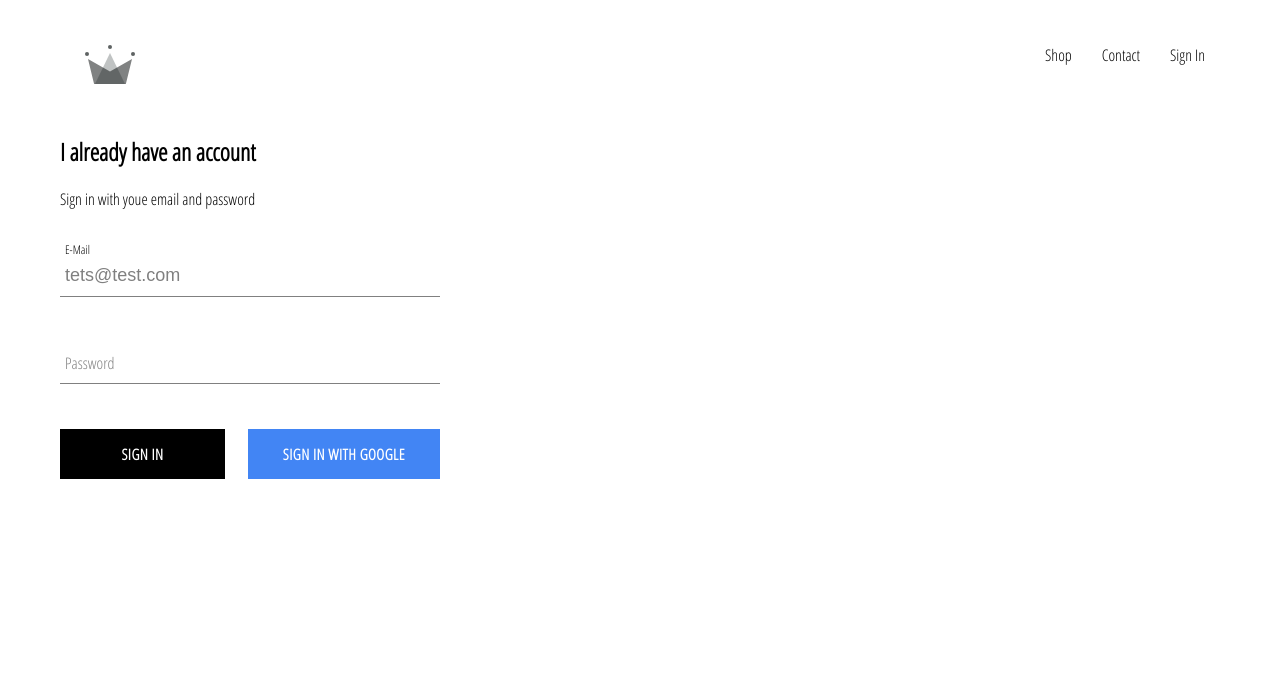
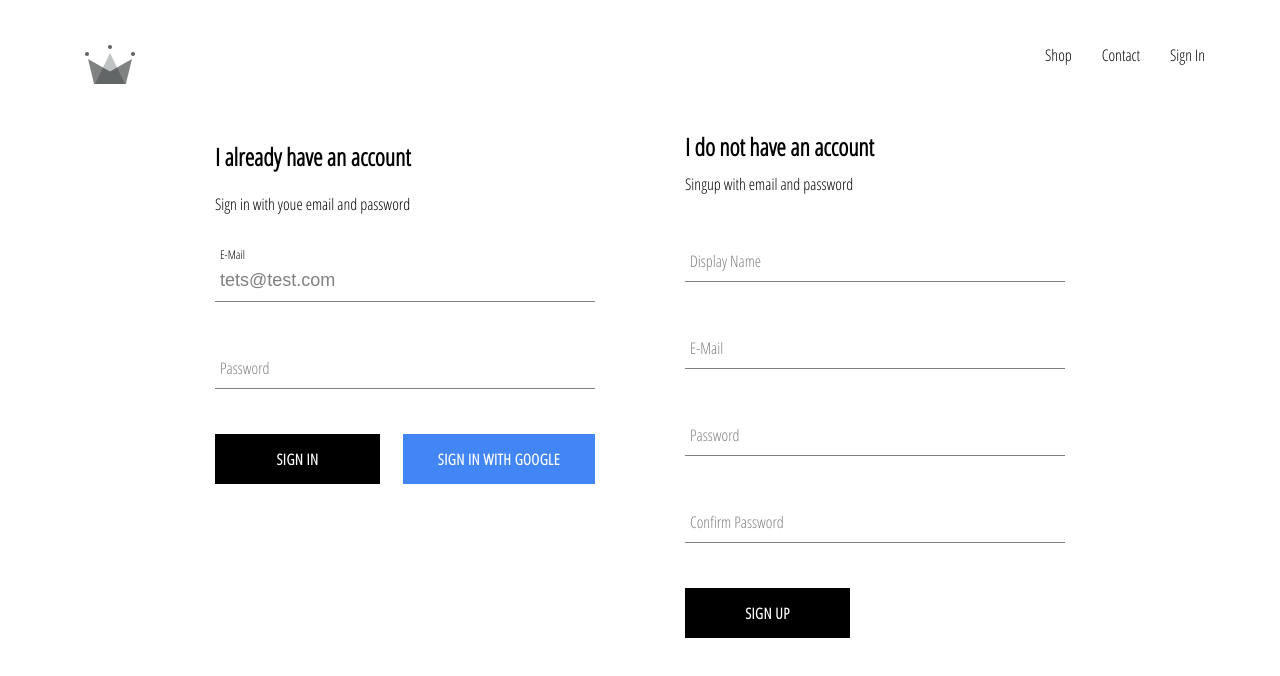
Before and after one commit to ravirasadiya/React-ecommerce, a React (Create React App) app: page /signin in a window 1280 px wide. Shown: the top 676 px of the page. Built offline with nearby package versions, Linux system fonts and the light colour scheme; no server answers.

Commit message:
signup updated

```diff
--- a/src/App.js
+++ b/src/App.js
@@ -19,8 +19,25 @@ class App extends React.Component {
   unsubscribeFromAuth = null;
 
   componentDidMount() {
-    this.unsubscribeFromAuth = auth.onAuthStateChanged(async (user) => {
-      createUserProfileDocument(user);
+    this.unsubscribeFromAuth = auth.onAuthStateChanged(async (userAuth) => {
+      if (userAuth) {
+        const userRef = await createUserProfileDocument(userAuth);
+        userRef.onSnapshot((snapshot) => {
+          this.setState(
+            {
+              currentUser: {
+                id: snapshot.id,
+                ...snapshot.data(),
+              },
+            },
+            () => {
+              console.log(this.state);
+            }
+          );
+        });
+      } else {
+        this.setState({ currentUser: userAuth });
+      }
     });
   }
 
--- /dev/null
+++ b/src/components/signup/sign-up.component.jsx
@@ -0,0 +1,96 @@
+import React, { Component } from 'react';
+import './sign-up.style.scss';
+import FormInput from '../form-input/form-input.component';
+import { auth, createUserProfileDocument } from '../../firebase/firebase.util';
+import CustomButton from '../custom-button/custom-button.component';
+
+class SignUp extends Component {
+  constructor() {
+    super();
+
+    this.state = {
+      displayName: '',
+      email: '',
+      password: '',
+      confirmPassword: '',
+    };
+  }
+
+  handleSubmit = async (event) => {
+    event.preventDefault();
+    const { displayName, email, password, confirmPassword } = this.state;
+
+    if (password !== confirmPassword) {
+      alert(`Password Don't Match `);
+      return;
+    }
+
+    try {
+      const { user } = auth.createUserWithEmailAndPassword(email, password);
+
+      await createUserProfileDocument(user, { displayName });
+      this.setState = {
+        displayName: '',
+        email: '',
+        password: '',
+        confirmPassword: '',
+      };
+    } catch (error) {
+      console.log('error while signup', error.message);
+    }
+  };
+
+  handleChange = (event) => {
+    const { name, value } = event.target;
+    this.setState({
+      [name]: value,
+    });
+  };
+  render() {
+    const { displayName, email, password, confirmPassword } = this.state;
+    return (
+      <div className='sign-up'>
+        <h2 className='title'>I do not have an account</h2>
+        <span>Singup with email and password</span>
+        <form onSubmit={this.handleSubmit} className='sign-up-form'>
+          <FormInput
+            type='text'
+            name='displayName'
+            value={displayName}
+            handleChange={this.handleChange}
+            label='Display Name'
+            required
+          />
+          <FormInput
+            type='email'
+            name='email'
+            value={email}
+            handleChange={this.handleChange}
+            label='E-Mail'
+            required
+          />
+          <FormInput
+            type='password'
+            name='password'
+            value={password}
+            handleChange={this.handleChange}
+            label='Password'
+            required
+          />
+          <FormInput
+            type='password'
+            name='confirmPassword'
+            value={confirmPassword}
+            handleChange={this.handleChange}
+            label='Confirm Password'
+            required
+          />
+
+          <CustomButton type='submit'>Sign up</CustomButton>
+        </form>
+      </div>
+    );
+  }
+}
+
+export default SignUp;
--- /dev/null
+++ b/src/components/signup/sign-up.style.scss
@@ -0,0 +1,9 @@
+.sign-up {
+  display: flex;
+  flex-direction: column;
+  width: 380px;
+
+  .title {
+    margin: 10px 0;
+  }
+}
--- a/src/page/signin-singup-page/signInSignUp.component.jsx
+++ b/src/page/signin-singup-page/signInSignUp.component.jsx
@@ -1,10 +1,12 @@
 import React from 'react';
 import './signInSignUp.style.scss';
 import SignIn from '../../components/singin/signin.component';
+import SignUp from '../../components/signup/sign-up.component';
 
 const SingInSignUpPage = () => (
-  <div className='test'>
+  <div className='sign-in-and-sign-up'>
     <SignIn />
+    <SignUp />
   </div>
 );
 
--- a/src/page/signin-singup-page/signInSignUp.style.scss
+++ b/src/page/signin-singup-page/signInSignUp.style.scss
@@ -0,0 +1,6 @@
+.sign-in-and-sign-up {
+  width: 850px;
+  display: flex;
+  justify-content: space-between;
+  margin: 30px auto;
+}
```
